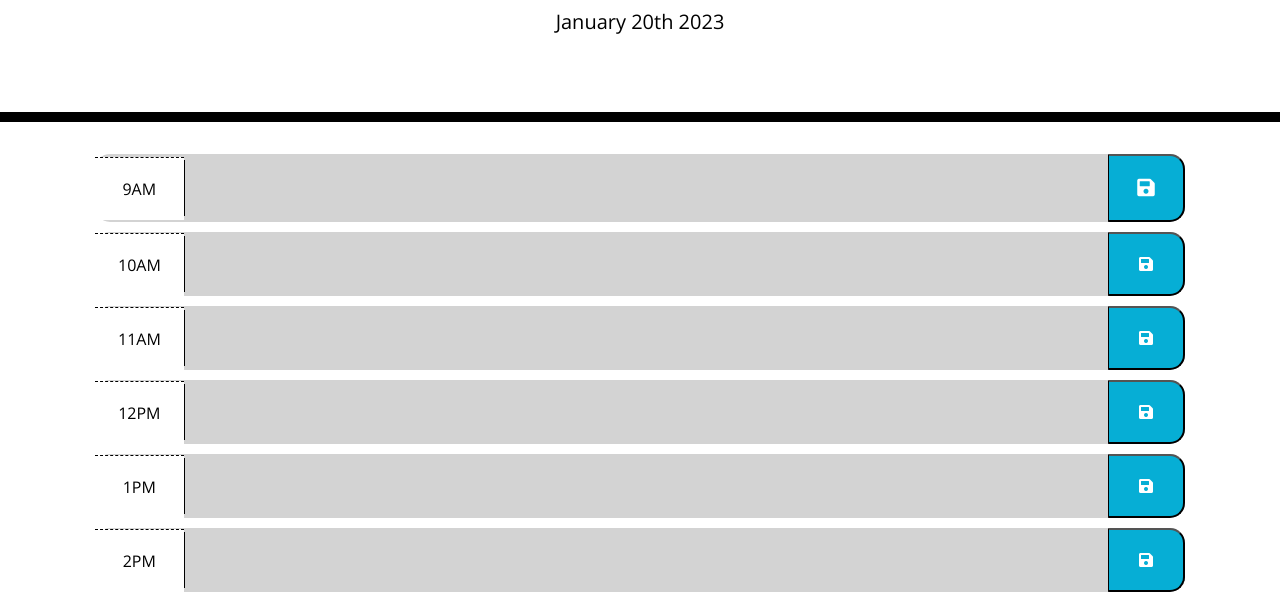
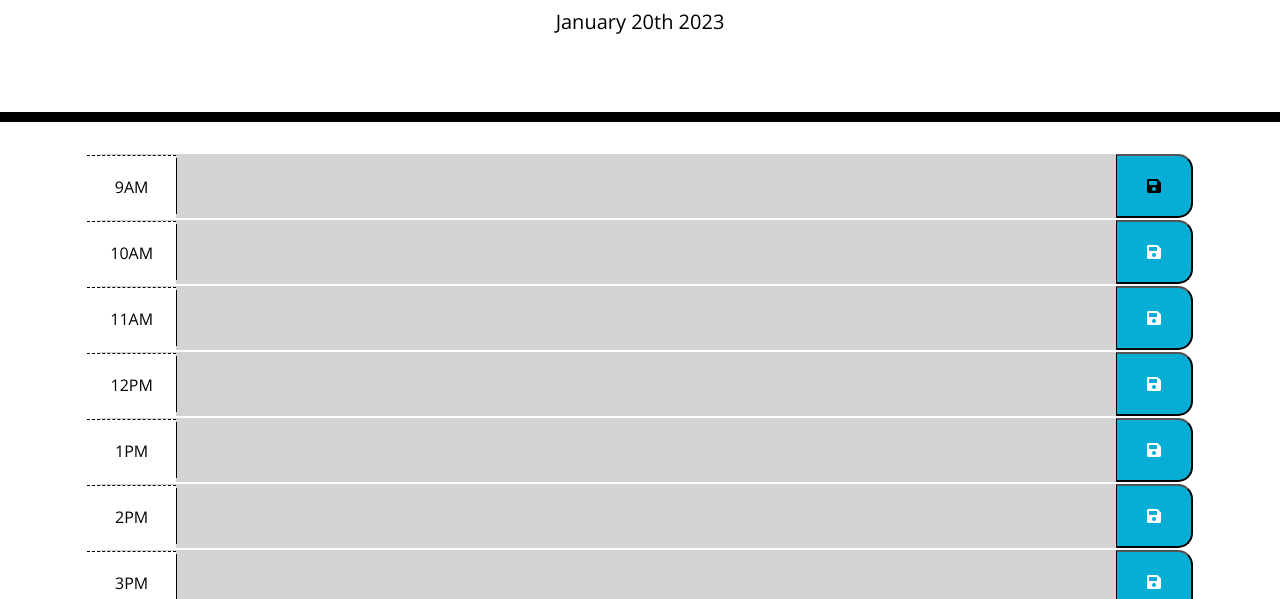
Before and after one commit to manonthemon/daily-planner, a plain HTML site: page index.html in a window 1280 px wide. In both pictures the pointer is over the icon 1146 px from the left and 368 px from the top of the page. Shown: the part 182-781 px from the top of the page. Drawn offline with nearby package versions, Linux system fonts and the light colour scheme.

Commit message:
Icon styling

```diff
--- a/Assets/CSS/style.css
+++ b/Assets/CSS/style.css
@@ -32,7 +32,7 @@ textarea {
   display: flex;
   justify-content: space-between;
   align-items: center;
-  margin: 10px
+  margin: 2px
 
 }
 
@@ -84,7 +84,5 @@ textarea {
 
 
 .saveBtn i:hover {
-  font-size: 20px;
-  transition: all 0.3s ease-in-out;
-
+  color: #000000;
 }
```
